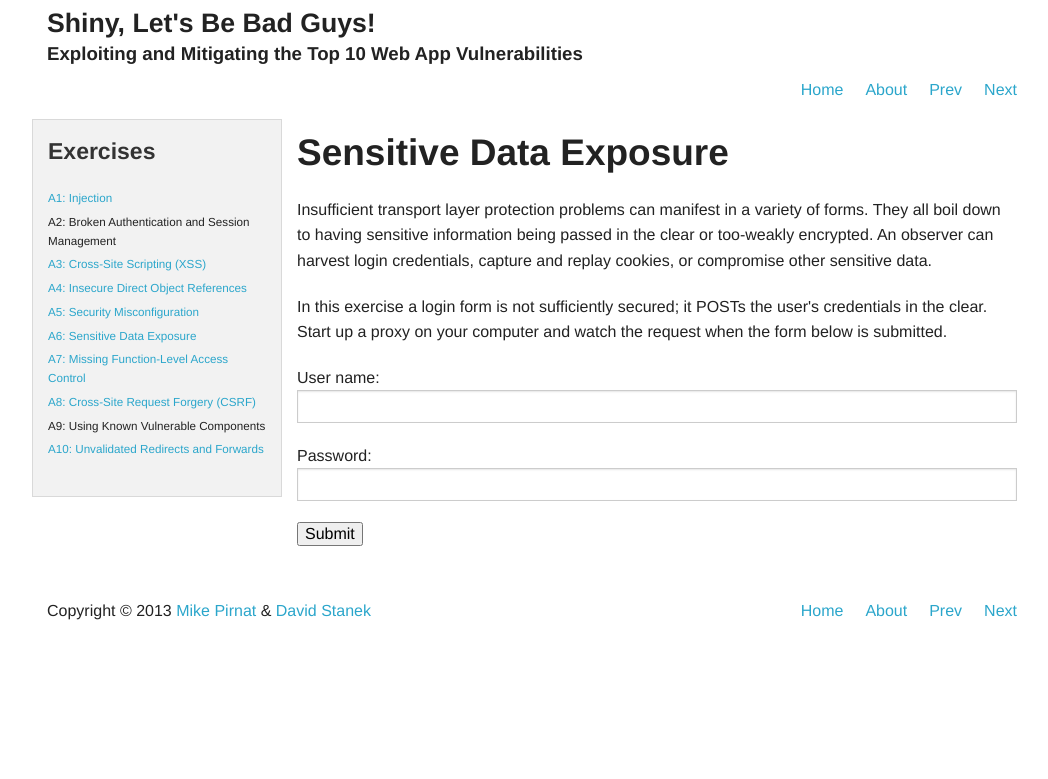
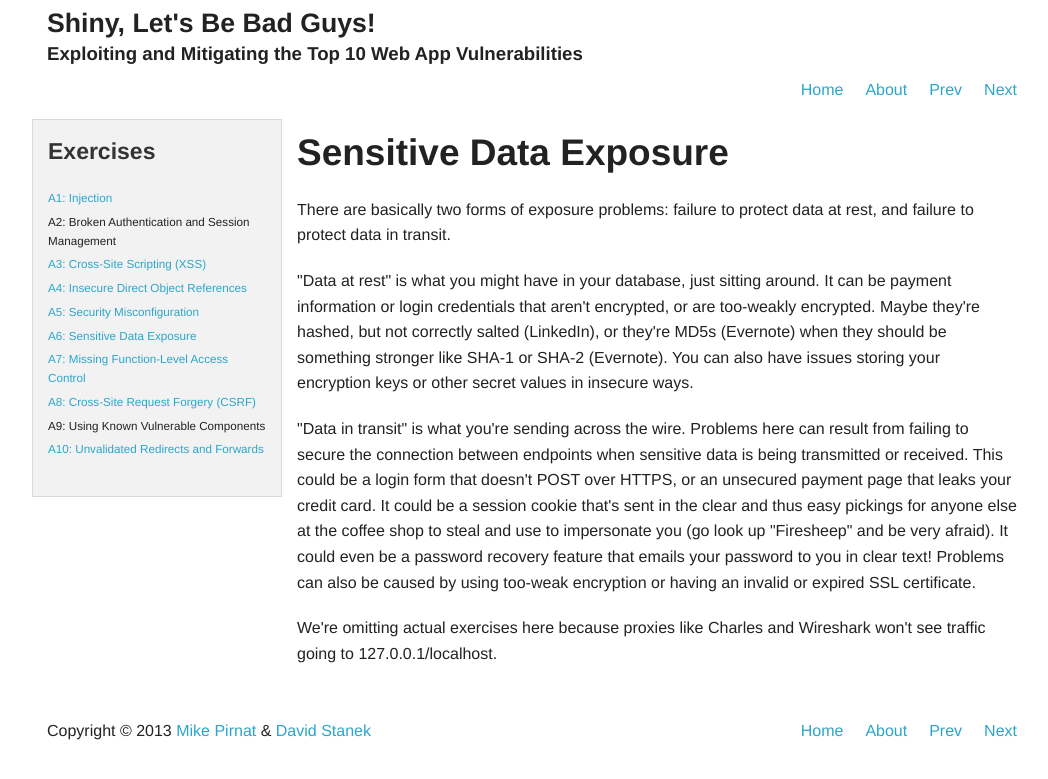
Before and after one commit to mpirnat/lets-be-bad-guys, a Django app: a page that uses badguys_project/templates/vulnerable/exposure/index.html in a window 1280 px wide. Shown: the top 779 px of the page, without its empty margins (108-1156 px from the left). Run offline with Django 3.2, Linux system fonts and the light colour scheme.

Commit message:
Rewrote text of data exposure page

```diff
--- a/badguys_project/templates/vulnerable/exposure/index.html
+++ b/badguys_project/templates/vulnerable/exposure/index.html
@@ -8,20 +8,28 @@
 
 {% block content %}
 
-<p>Insufficient transport layer protection problems can manifest in a variety
-of forms.  They all boil down to having sensitive information being passed in
-the clear or too-weakly encrypted.  An observer can harvest login credentials,
-capture and replay cookies, or compromise other sensitive data.</p>
+<p>There are basically two forms of exposure problems: failure to protect data
+at rest, and failure to protect data in transit.</p>
 
-<p>In this exercise a login form is not sufficiently secured; it POSTs the
-user's credentials in the clear.  Start up a proxy on your computer and watch
-the request when the form below is submitted.</p>
+<p>"Data at rest" is what you might have in your database, just sitting around.
+It can be payment information or login credentials that aren't encrypted, or
+are too-weakly encrypted.  Maybe they're hashed, but not correctly salted
+(LinkedIn), or they're MD5s (Evernote) when they should be something stronger
+like SHA-1 or SHA-2 (Evernote).  You can also have issues storing your
+encryption keys or other secret values in insecure ways.</p>
 
-<form action="{% url 'exposure-login' %}" method="POST">
-    <p>User name: <input type="text" name="username"></p>
-    <p>Password: <input type="password" name="password"></p>
-    <p><input type="submit"></p>
-</form>
+<p>"Data in transit" is what you're sending across the wire.  Problems here can
+result from failing to secure the connection between endpoints when sensitive
+data is being transmitted or received.  This could be a login form that doesn't
+POST over HTTPS, or an unsecured payment page that leaks your credit card.  It
+could be a session cookie that's sent in the clear and thus easy pickings for
+anyone else at the coffee shop to steal and use to impersonate you (go look up
+"Firesheep" and be very afraid).  It could even be a password recovery feature
+that emails your password to you in clear text!  Problems can also be caused by
+using too-weak encryption or having an invalid or expired SSL certificate.</p>
+
+<p>We're omitting actual exercises here because proxies like Charles and
+Wireshark won't see traffic going to 127.0.0.1/localhost.</p>
 
 {% endblock %}
 
```
